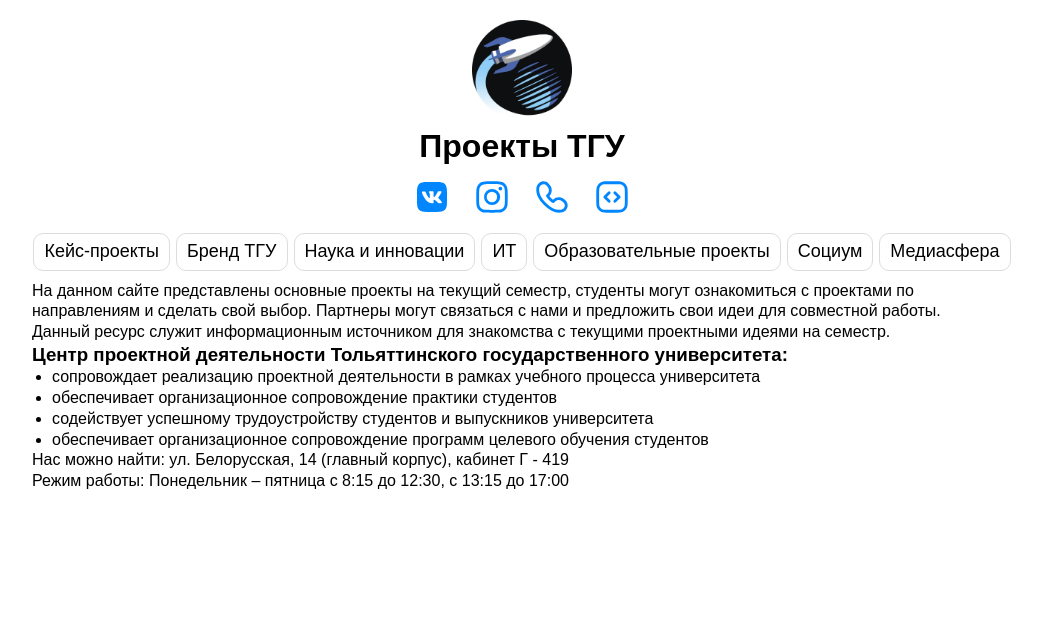
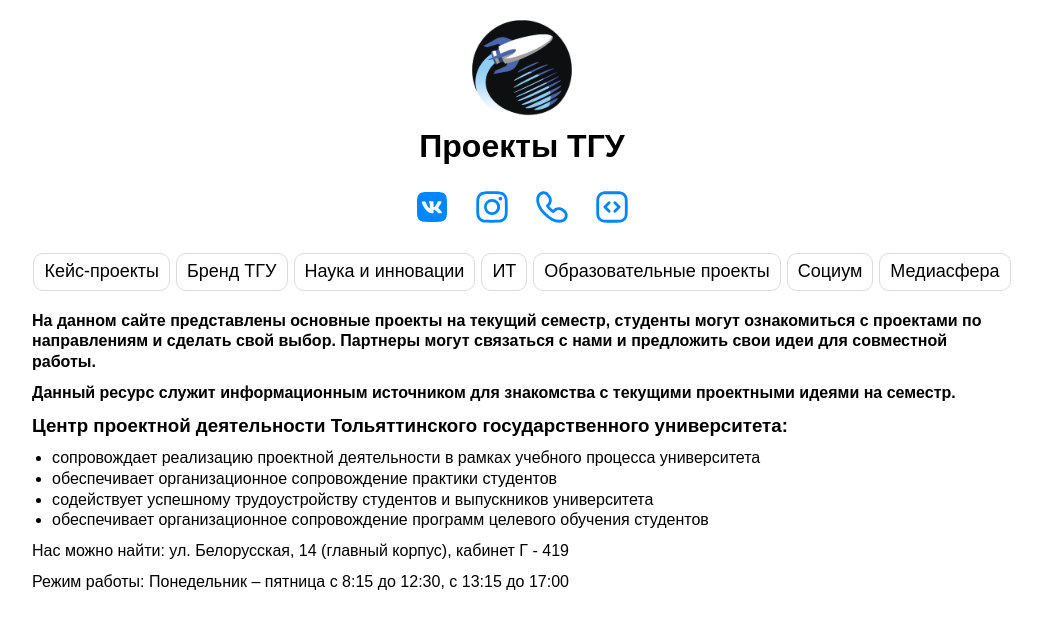
Before and after one commit to pechkinde/tltsu-library, a plain HTML site: page index.html in a window 1280 px wide. Shown: the whole page, without its empty margins (118-1160 px from the left). Drawn offline with Linux system fonts and the light colour scheme.

Commit message:
Logo update

```diff
--- a/index.html
+++ b/index.html
@@ -5,13 +5,13 @@
     <meta charset="UTF-8">
     <meta http-equiv="X-UA-Compatible" content="IE=edge">
     <meta name="viewport" content="width=device-width, initial-scale=1.0">
-    <link rel="shortcut icon" href="logo.jpg" type="image/x-icon">
+    <link rel="shortcut icon" href="logo.png" type="image/x-icon">
     <title>Проекты ТГУ</title>
 </head>
 
 <body>
     <a href="" onclick="setCurrent('')">
-        <img src="logo.jpg" alt="">
+        <img src="logo.png" alt="">
         <h1>Проекты ТГУ</h1>
     </a>
     <header>
@@ -60,11 +60,10 @@
     </nav>
     <main>
         <article>
-            <p>На данном сайте представлены основные проекты на текущий семестр, студенты могут ознакомиться с проектами
-                по направлениям и сделать свой выбор. Партнеры могут связаться с нами и предложить свои идеи для
-                совместной работы.
-            <p>Данный ресурс служит информационным источником для знакомства с текущими проектными идеями на семестр.
-            </p>
+            <b>На данном сайте представлены основные проекты на текущий семестр, студенты могут ознакомиться с проектами
+            по направлениям и сделать свой выбор. Партнеры могут связаться с нами и предложить свои идеи для совместной работы.</b>
+            <b>Данный ресурс служит информационным источником для знакомства с текущими проектными идеями на семестр.
+            </b>
             <h3>
                 Центр проектной деятельности Тольяттинского государственного университета:
             </h3>
@@ -276,13 +275,6 @@
             cluster: 'Наука и инновации',
             text: `О проекте: Выявление и популяризация идентичности города Тольятти (в соответствии с актуальностью проекта «Фото-исследование "Город в объективе"»)
 Набор: Необходимы студенты любого курса подготовки и направления обучения`
-        },
-        {
-            name: 'Очки для спортсменов',
-            cluster: 'ИТ',
-            text: `О проекте: Очки позволяют спортсменам увеличить свои личные способности
-Набор: Необходимы студенты 2 курса любых направлений подготовки
-Ответственное лицо: Леднев Андрей Романович`
         },
         {
             name: 'Очки для спортсменов',
@@ -620,7 +612,7 @@
     body {
         display: flex;
         padding: 20px 0;
-        gap: 10px;
+        gap: 20px;
         flex-direction: column;
         align-items: center;
         margin: 0 auto;
@@ -692,4 +684,10 @@
         display: flex;
         gap: 20px;
     }
+
+    article {
+        display: flex;
+        flex-direction: column;
+        gap: 10px;
+    }
 </style>
```
Also changed, not shown: logo.jpg (deleted), logo.png (added).
